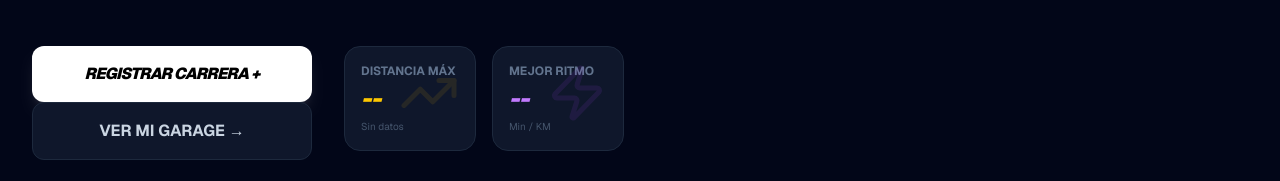
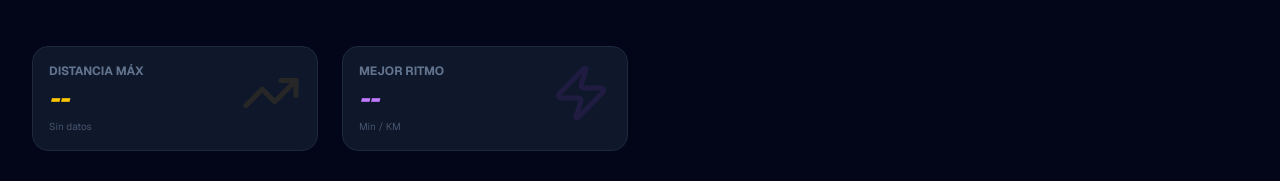
Before and after one commit to sargoo/WhyShoes, a Next.js app: page /dashboard in a window 1280 px wide. Shown: the part 337-518 px from the top of the page. Built offline with nearby package versions, Linux system fonts and the light colour scheme; no server answers; the database is empty.

Commit message:
Fix: Crash por zapatillas borradas y mejora de layout

```diff
--- a/app/dashboard/page.tsx
+++ b/app/dashboard/page.tsx
@@ -11,47 +11,51 @@ export default async function DashboardPage() {
     orderBy: { brand: 'asc' }
   });
 
-  // 2. DATOS DE ACTIVIDAD (Traemos las últimas 5 con los datos del zapato)
+  // 2. DATOS DE ACTIVIDAD
   const activities = await prisma.activity.findMany({
     orderBy: { createdAt: 'desc' },
     take: 5,
     include: {
-      shoe: true // ¡Truco! Esto trae la marca y modelo del zapato asociado
+      shoe: true
     }
   });
-  // ... (tus consultas anteriores de shoes y activities) ...
 
-  // 1. Buscar la carrera más larga (Mayor Distancia)
+  // 3. DATOS DE RÉCORDS
+  // Buscar la carrera más larga (Mayor Distancia)
   const longestRun = await prisma.activity.findFirst({
-    orderBy: { distance: 'desc' }, // Ordenar de mayor a menor
+    orderBy: { distance: 'desc' },
     take: 1
   });
 
-  // 2. Buscar la carrera más rápida (Menor Ritmo, pero mayor a 0 para evitar errores)
+  // Buscar la carrera más rápida (Menor Ritmo)
   const fastestRun = await prisma.activity.findFirst({
-    where: { pace: { gt: 0 } }, // Pace mayor a 0
-    orderBy: { pace: 'asc' },   // Ordenar de menor a mayor (menos minutos es más rápido)
+    where: { pace: { gt: 0 } },
+    orderBy: { pace: 'asc' },
     take: 1
   });
 
-  // 3. CÁLCULOS
+  // 4. CÁLCULOS
   const mainShoe = shoes[0];
   const totalUserDistance = await prisma.activity.aggregate({
     _sum: { distance: true }
   });
 
   const kmRecorridos = totalUserDistance._sum.distance || 0;
-  const shoeHealth = mainShoe
+
+  // Calculo seguro de salud (evitamos división por cero si maxDistance es raro)
+  const shoeHealth = mainShoe && mainShoe.maxDistance > 0
     ? Math.round(100 - (mainShoe.totalDistance / mainShoe.maxDistance * 100))
     : 0;
 
+  // 5. SERVER ACTION: BORRAR ACTIVIDAD
   async function deleteActivity(formData: FormData) {
     'use server';
     const activityId = formData.get('activityId') as string;
     const shoeId = formData.get('shoeId') as string;
     const distance = parseFloat(formData.get('distance') as string);
 
-    // 1. Restar los KM a la zapatilla (Devolverle la vida)
+    // 1. Restar los KM a la zapatilla (Si la zapatilla aun existe)
+    if (shoeId) {
         const shoe = await prisma.shoe.findUnique({ where: { id: shoeId } });
         if (shoe) {
             await prisma.shoe.update({
@@ -59,13 +63,14 @@ export default async function DashboardPage() {
                 data: { totalDistance: Math.max(0, shoe.totalDistance - distance) }
             });
         }
+    }
 
     // 2. Borrar la actividad
     await prisma.activity.delete({ where: { id: activityId } });
 
-    // 3. Recargar la pantalla
+    // 3. Recargar pantallas
     revalidatePath('/dashboard');
-    revalidatePath('/dashboard/garage'); // También actualizamos el garage
+    revalidatePath('/dashboard/garage');
   }
 
   return (
@@ -137,7 +142,36 @@ export default async function DashboardPage() {
 
       </div>
 
-      {/* SECCIÓN NUEVA: HISTORIAL DE ACTIVIDADES */}
+      {/* SECCIÓN RÉCORDS (La moví aquí afuera para que se vea mejor) */}
+      <div className="grid grid-cols-1 md:grid-cols-2 lg:grid-cols-4 gap-6 mb-8">
+            {/* Récord de Distancia */}
+            <div className="bg-slate-900 border border-slate-800 p-4 rounded-2xl relative overflow-hidden flex flex-col justify-center">
+                <div className="absolute top-0 right-0 p-4 opacity-10">
+                    <TrendingUp size={60} className="text-yellow-500" />
+                </div>
+                <p className="text-xs font-bold text-slate-500 uppercase mb-1">Distancia Máx</p>
+                <div className="text-2xl font-black italic text-yellow-400">
+                    {longestRun ? `${longestRun.distance} KM` : '--'}
+                </div>
+                <p className="text-[10px] text-slate-600 mt-1">
+                    {longestRun ? new Date(longestRun.createdAt).toLocaleDateString() : 'Sin datos'}
+                </p>
+            </div>
+
+            {/* Récord de Velocidad */}
+            <div className="bg-slate-900 border border-slate-800 p-4 rounded-2xl relative overflow-hidden flex flex-col justify-center">
+                <div className="absolute top-0 right-0 p-4 opacity-10">
+                    <Zap size={60} className="text-purple-500" />
+                </div>
+                <p className="text-xs font-bold text-slate-500 uppercase mb-1">Mejor Ritmo</p>
+                <div className="text-2xl font-black italic text-purple-400">
+                    {fastestRun ? `${fastestRun.pace.toFixed(2)}'` : '--'}
+                </div>
+                <p className="text-[10px] text-slate-600 mt-1">Min / KM</p>
+            </div>
+      </div>
+
+      {/* SECCIÓN INFERIOR: HISTORIAL DE ACTIVIDADES */}
       <div className="grid grid-cols-1 lg:grid-cols-4 gap-8">
 
         {/* COLUMNA IZQUIERDA: MENÚ RÁPIDO */}
@@ -154,44 +188,12 @@ export default async function DashboardPage() {
             </Link>
         </div>
 
-        {/* SECCIÓN DE RÉCORDS */}
-      <div className="grid grid-cols-2 gap-4 mb-8">
-
-        {/* Récord de Distancia */}
-        <div className="bg-slate-900 border border-slate-800 p-4 rounded-2xl relative overflow-hidden">
-            <div className="absolute top-0 right-0 p-4 opacity-10">
-                <TrendingUp size={60} className="text-yellow-500" />
-            </div>
-            <p className="text-xs font-bold text-slate-500 uppercase mb-1">Distancia Máx</p>
-            <div className="text-2xl font-black italic text-yellow-400">
-                {longestRun ? `${longestRun.distance} KM` : '--'}
-            </div>
-            <p className="text-[10px] text-slate-600 mt-1">
-                {longestRun ? new Date(longestRun.createdAt).toLocaleDateString() : 'Sin datos'}
-            </p>
-        </div>
-
-        {/* Récord de Velocidad */}
-        <div className="bg-slate-900 border border-slate-800 p-4 rounded-2xl relative overflow-hidden">
-            <div className="absolute top-0 right-0 p-4 opacity-10">
-                <Zap size={60} className="text-purple-500" />
-            </div>
-            <p className="text-xs font-bold text-slate-500 uppercase mb-1">Mejor Ritmo</p>
-            <div className="text-2xl font-black italic text-purple-400">
-                {fastestRun ? `${fastestRun.pace.toFixed(2)}'` : '--'}
-            </div>
-            <p className="text-[10px] text-slate-600 mt-1">Min / KM</p>
-        </div>
-
-      </div>
-
-        {/* COLUMNA DERECHA: TABLA DE CARRERAS */}
+        {/* COLUMNA DERECHA: TABLA DE CARRERAS (Ocupa 3 columnas) */}
         <div className="lg:col-span-3 bg-slate-900/30 border border-slate-800 rounded-3xl p-6">
             <h3 className="text-xl font-bold text-white mb-6 flex items-center gap-2">
                 <Calendar className="text-emerald-500" size={20}/> Actividad Reciente
             </h3>
 
-            {/* --- INICIO DEL BLOQUE A REEMPLAZAR --- */}
             <div className="space-y-4">
             {activities.length === 0 ? (
               <p className="text-slate-500 text-center py-8">Aún no has registrado carreras.</p>
@@ -223,13 +225,16 @@ export default async function DashboardPage() {
                       </div>
                       <div className="hidden md:flex flex-col items-end">
                         <span className="text-[10px] uppercase font-bold text-slate-600">Zapa</span>
-                        <span className="text-emerald-400 text-xs">{activity.shoe.brand} {activity.shoe.model}</span>
+                        {/* AQUÍ ESTABA EL ERROR: AGREGAMOS PROTECCIÓN PARA ZAPAS BORRADAS */}
+                        <span className={`text-xs ${activity.shoe ? 'text-emerald-400' : 'text-slate-600 italic'}`}>
+                            {activity.shoe ? `${activity.shoe.brand} ${activity.shoe.model}` : 'Zapa retirada'}
+                        </span>
                       </div>
                     </div>
 
                     <form action={deleteActivity}>
                         <input type="hidden" name="activityId" value={activity.id} />
-                        <input type="hidden" name="shoeId" value={activity.shoeId} />
+                        <input type="hidden" name="shoeId" value={activity.shoeId || ''} />
                         <input type="hidden" name="distance" value={activity.distance} />
 
                         <button
@@ -245,7 +250,6 @@ export default async function DashboardPage() {
               ))
             )}
           </div>
-          {/* --- FIN DEL BLOQUE --- */}
         </div>
 
       </div>
```
Lines whose indentation alone changed are shown as unchanged.
